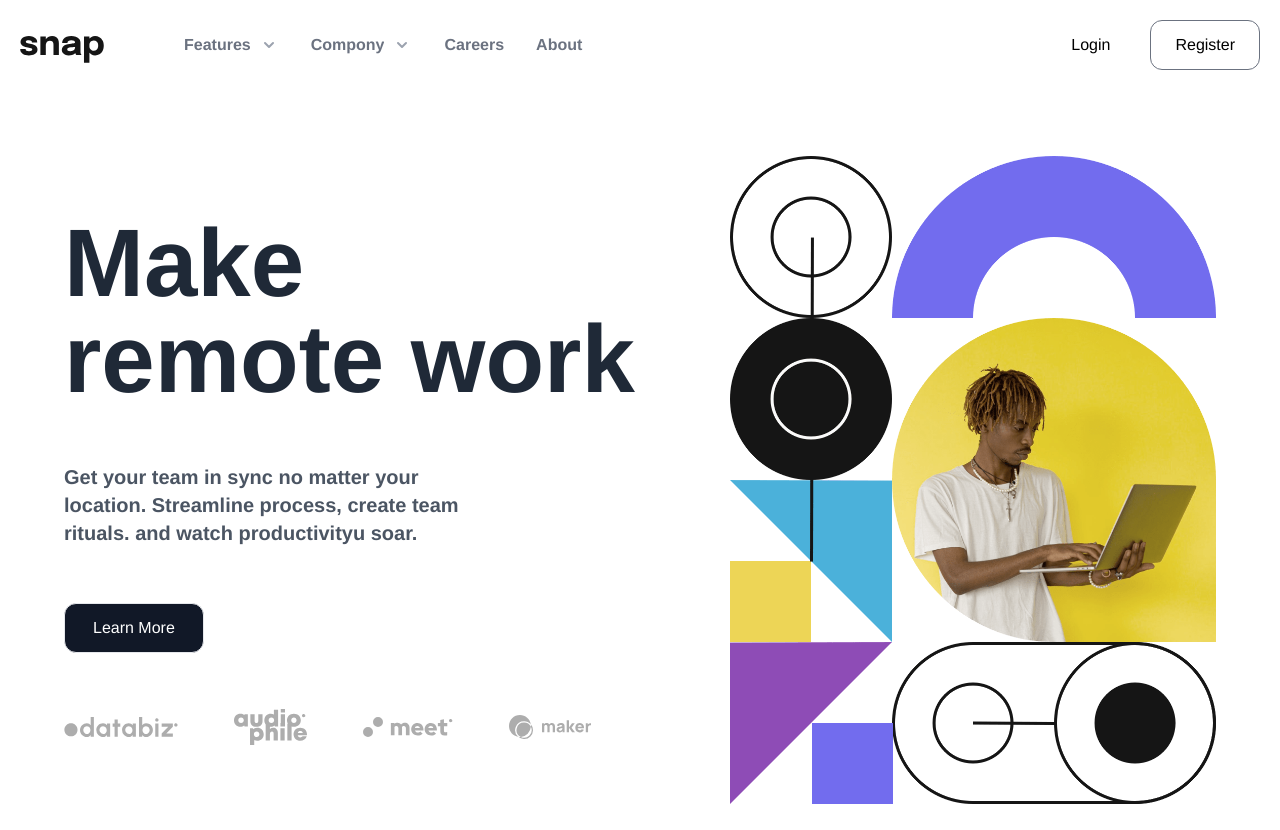
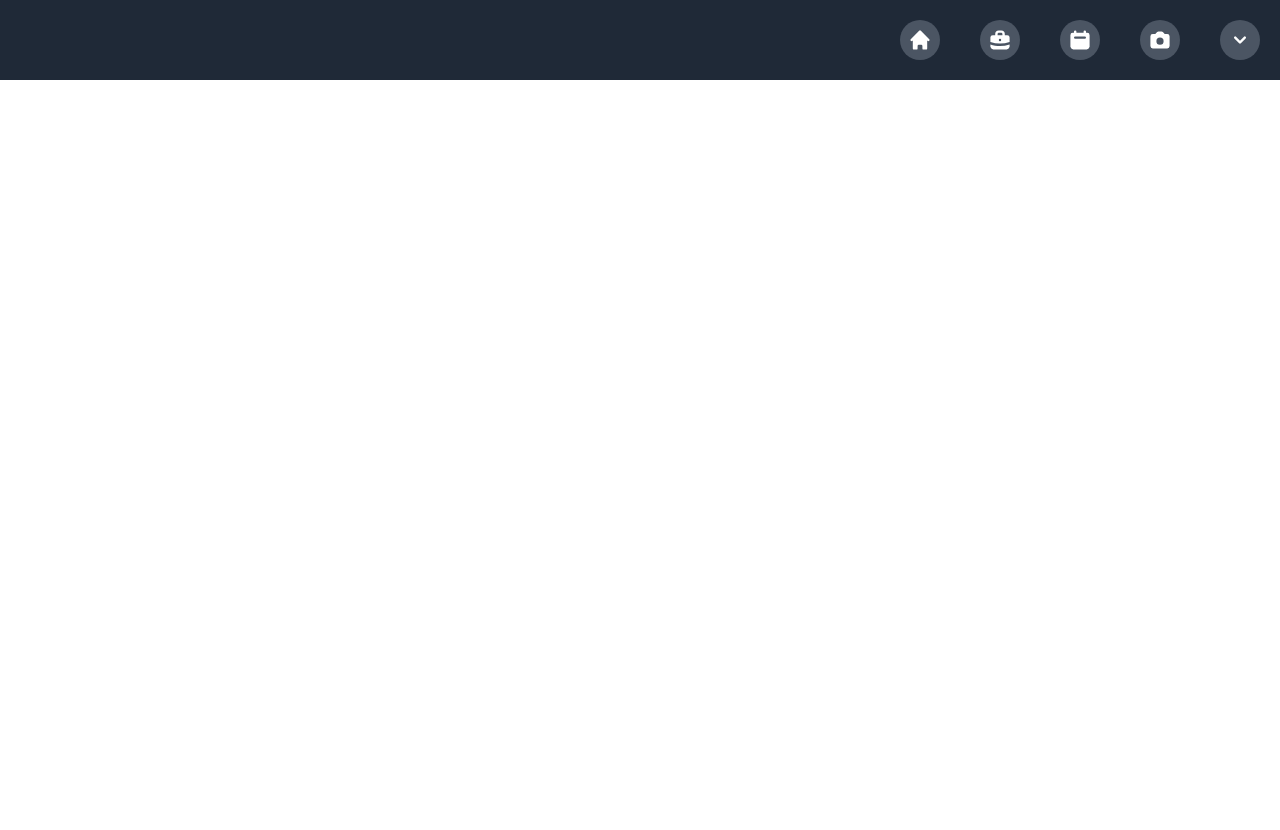
Before and after one commit to Pavanarathod/front-end-mentor-challenges, a Next.js app: page / in a window 1280 px wide. After the commit the page ends 800 px from the top, so only its background shows below. Built offline with nearby package versions, Linux system fonts and the light colour scheme.

Commit message:
implementing facebook dropdown

```diff
--- a/package.json
+++ b/package.json
@@ -17,6 +17,7 @@
     "react": "18.1.0",
     "react-dom": "18.1.0",
     "react-slick": "^0.29.0",
+    "react-transition-group": "^4.4.2",
     "slick-carousel": "^1.8.1"
   },
   "devDependencies": {
--- /dev/null
+++ b/src/components/FacebookDropdown/DropdownMenu.js
@@ -0,0 +1,63 @@
+import {
+  ChevronLeftIcon,
+  ChevronRightIcon,
+  CogIcon,
+  HomeIcon,
+  UserIcon,
+} from "@heroicons/react/solid";
+import React, { useState } from "react";
+import { CSSTransition } from "react-transition-group";
+
+const DropdownMenu = () => {
+  const [activeMenu, setActiveMenu] = useState("main");
+  const DropdownItem = ({ RightIcon, children, gotoMenu }) => {
+    return (
+      <div
+        href="#"
+        className="flex items-center text-white w-full justify-between hover:cursor-pointer space-x-4 hover:bg-gray-600 p-3 rounded-lg"
+        onClick={() => gotoMenu && setActiveMenu(gotoMenu)}
+      >
+        <div className="flex items-center space-x-5">
+          <RightIcon className="h-6 text-white" />
+          {children}
+        </div>
+      </div>
+    );
+  };
+  return (
+    <div className="absolute top-[78px] rounded-lg w-[300px] border border-gray-400 -translate-x-[16rem] bg-gray-800 px-1 py-2 overflow-hidden">
+      <CSSTransition
+        in={activeMenu === "main"}
+        unmountOnExit
+        timeout={500}
+        classNames="menu-primary"
+      >
+        <div className="menu">
+          <DropdownItem RightIcon={UserIcon}>
+            <h1>My Profile</h1>
+          </DropdownItem>
+          <DropdownItem RightIcon={CogIcon} gotoMenu="settings">
+            <h1>Settings</h1>
+          </DropdownItem>
+        </div>
+      </CSSTransition>
+      <CSSTransition
+        in={activeMenu === "settings"}
+        unmountOnExit
+        timeout={500}
+        classNames="menu-secondary"
+      >
+        <div className="menu">
+          <DropdownItem RightIcon={ChevronLeftIcon} gotoMenu="main">
+            <h1>Home</h1>
+          </DropdownItem>
+          <DropdownItem RightIcon={CogIcon}>
+            <h1>Settings</h1>
+          </DropdownItem>
+        </div>
+      </CSSTransition>
+    </div>
+  );
+};
+
+export default DropdownMenu;
--- /dev/null
+++ b/src/components/FacebookDropdown/FacebookDropdown.js
@@ -0,0 +1,27 @@
+import {
+  BriefcaseIcon,
+  CalendarIcon,
+  CameraIcon,
+  ChevronDownIcon,
+  HomeIcon,
+} from "@heroicons/react/solid";
+import React from "react";
+import DropdownMenu from "./DropdownMenu";
+import Navbar from "./Navbar";
+import NavItem from "./NavItem";
+
+function FacebookDropdown({ children }) {
+  return (
+    <Navbar>
+      <NavItem Icon={HomeIcon} />
+      <NavItem Icon={BriefcaseIcon} />
+      <NavItem Icon={CalendarIcon} />
+      <NavItem Icon={CameraIcon} />
+      <NavItem Icon={ChevronDownIcon}>
+        <DropdownMenu />
+      </NavItem>
+    </Navbar>
+  );
+}
+
+export default FacebookDropdown;
--- /dev/null
+++ b/src/components/FacebookDropdown/NavItem.js
@@ -0,0 +1,17 @@
+/* eslint-disable @next/next/no-html-link-for-pages */
+import React, { useState } from "react";
+
+const NavItem = ({ Icon, children }) => {
+  const [open, setOpen] = useState(false);
+
+  return (
+    <li className="">
+      <a href="#" onClick={() => setOpen(!open)}>
+        <Icon className="h-10 px-2 py-2 rounded-full text-white bg-gray-600 hover:bg-gray-700" />
+      </a>
+      {open && children}
+    </li>
+  );
+};
+
+export default NavItem;
--- /dev/null
+++ b/src/components/FacebookDropdown/Navbar.js
@@ -0,0 +1,13 @@
+import React from "react";
+
+const Navbar = ({ children }) => {
+  return (
+    <nav className="h-20 bg-gray-800 sticky top-0 py-4 px-5">
+      <ul className="max-w-full h-full flex space-x-10 items-center justify-end">
+        {children}
+      </ul>
+    </nav>
+  );
+};
+
+export default Navbar;
--- a/src/pages/index.js
+++ b/src/pages/index.js
@@ -1,5 +1,6 @@
 import React from "react";
 import Slider from "../components/Carousel/Slider";
+import FacebookDropdown from "../components/FacebookDropdown/FacebookDropdown";
 import LandingV1 from "../components/LandingV1/LandingV1";
 import Medium from "../components/Medium/Medium";
 import Motion from "../components/Motion/motion";
@@ -9,15 +10,16 @@ import TaskTwo from "../components/TaskTwo/TaskTwo";
 
 const Home = () => {
   return (
-    <main className="">
-      <TaskOne />
+    <>
+      {/* <TaskOne /> */}
       {/* <TaskTwo /> */}
       {/* <ProjectThree /> */}
       {/* <Medium /> */}
       {/* <LandingV1 /> */}
       {/* <Motion /> */}
       {/* <Slider /> */}
-    </main>
+      <FacebookDropdown />
+    </>
   );
 };
 
```
Also changed, not shown: 1 other file (tests, documents, lock files or other folders).
